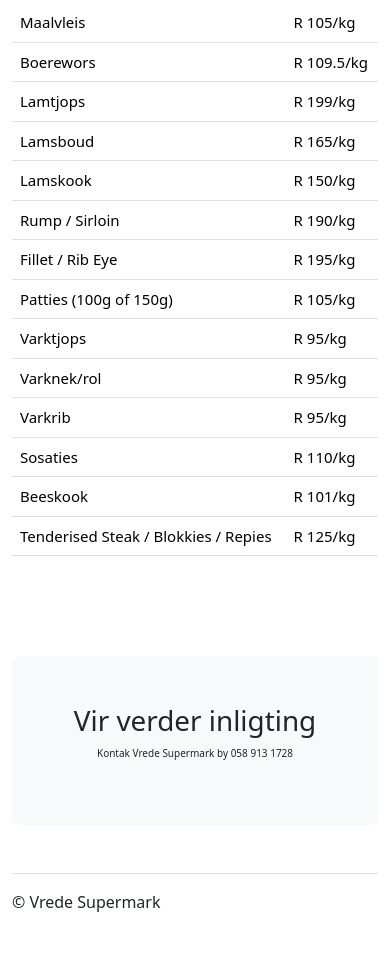
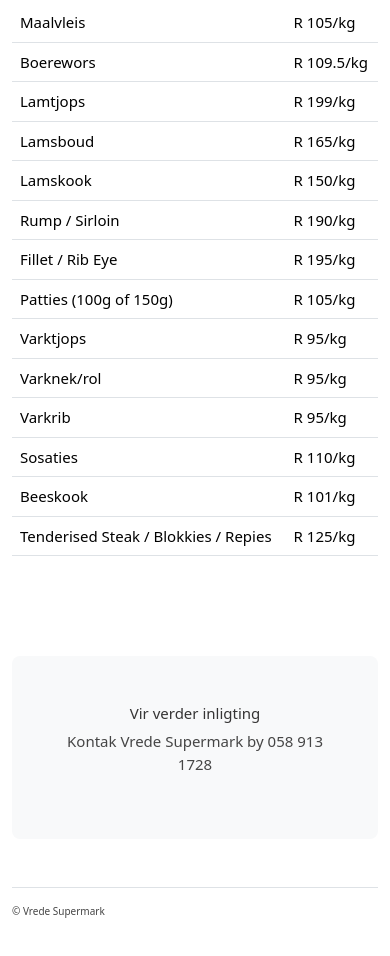
Before and after one commit to ShadowDragon15/VS, a plain HTML site: page index.html in a window 390 px wide. Shown: the part 300-1256 px from the top of the page. Drawn offline with nearby package versions, Linux system fonts and the light colour scheme.

Commit message:
Update style.css

```diff
--- a/style.css
+++ b/style.css
@@ -1,11 +1,27 @@
 .table {
    font-size: 30px;
    margin-bottom: 100px;
+   color: rgb(69, 69, 69);
 }
 
 h2 {
     font-size: 40px;
+    color: rgb(53, 52, 52);
 }
+
+.first-lead {
+    color: rgb(53, 52, 52);
+  }
+
+  .copyright {
+    color: rgb(69, 69, 69); ;
+  }
+
+.lead {
+    color:rgb(69, 69, 69);
+}
+
+
 
 @media (max-width:500px) {
     .table {
@@ -14,10 +30,13 @@ h2 {
     h2 {
         font-size: 20px;
     }
-    .text-body-emphasis {
-        font-size: 10px;
+    .first-lead {
+        font-size: 15px;
     }
     .lead {
+        font-size: 15px;
+    }
+    .copyright {
         font-size: 10px;
     }
 }
```
